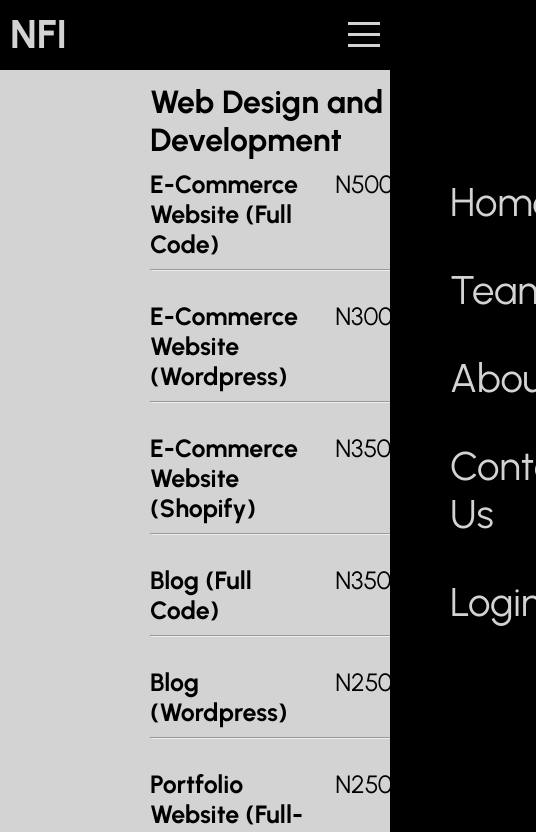
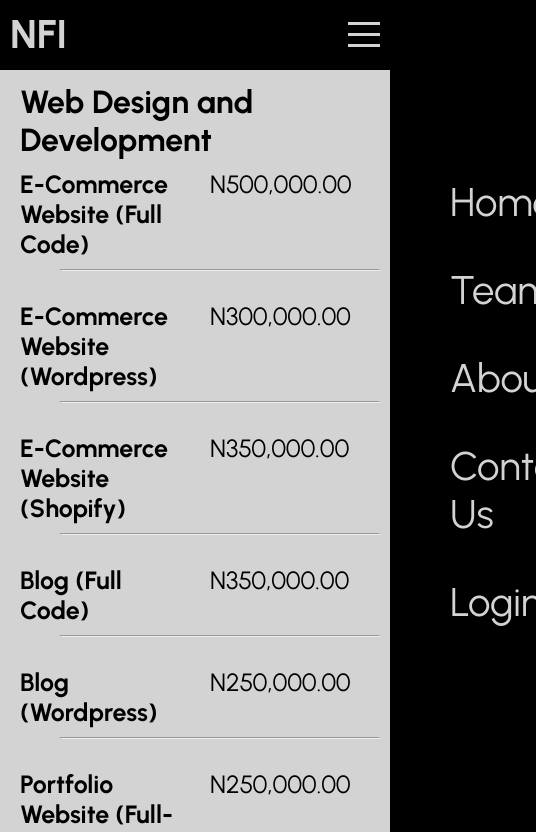
Before and after one commit to papijo/NFI, a React (Create React App) app: page /services in a window 390 px wide. Shown: the top 832 px of the page, 536 px wide, since content can reach past the window. Built offline with nearby package versions, Linux system fonts and the light colour scheme.

Commit message:
Responsive Design

```diff
--- a/src/components/ServicePageLeftInfo.jsx
+++ b/src/components/ServicePageLeftInfo.jsx
@@ -1,6 +1,7 @@
 import React from "react";
 import styled from "styled-components";
 import "animate.css";
+import { mobile, tablet } from "../responsive";
 
 const Container = styled.div``;
 // const ServiceTitle = styled.h2`
@@ -15,6 +16,7 @@ const ServiceWrapperKey = styled.div`
   font-size: 25px;
   margin-left: 50px;
   font-weight: bold;
+  ${mobile({ marginLeft: "10px" })}
 `;
 const ServiceWrapperPrice = styled.div`
   flex: 1;
--- a/src/components/Services.jsx
+++ b/src/components/Services.jsx
@@ -14,6 +14,7 @@ const Container = styled.div`
     height: "60px",
     marginTop: "0px",
     padding: "2px",
+    flexDirection: "column",
   })}
   ${tablet({ height: "70vh", margin: "0px" })}
 `;
--- a/src/components/SliderTest.jsx
+++ b/src/components/SliderTest.jsx
@@ -33,7 +33,7 @@ import "slick-carousel/slick/slick-theme.css";
 const Container = styled.div`
   padding-bottom: 5px;
   z-index: -1;
-  ${mobile({ marginTop: "300px" })}
+  ${mobile({ marginTop: "950px" })}
 `;
 
 const Wrapper = styled.div`
@@ -77,7 +77,7 @@ const SliderTest = () => {
     centerMode: true,
     variableWidth: true,
     autoplay: true,
-    autoplaySpeed: 100,
+    autoplaySpeed: 1000,
     cssEase: "linear",
     pauseOnHover: true,
     initialSlide: 0,
@@ -92,7 +92,7 @@ const SliderTest = () => {
           slidesToShow: 1,
           variableWidth: true,
           autoplay: true,
-          autoplaySpeed: 100,
+          autoplaySpeed: 1000,
           cssEase: "linear",
           pauseOnHover: true,
           initialSlide: 0,
--- a/src/pages/ServicePage.jsx
+++ b/src/pages/ServicePage.jsx
@@ -1,10 +1,11 @@
 import React from "react";
 import styled from "styled-components";
-
 import ServicePageLeftInfo from "../components/ServicePageLeftInfo";
 import { servicesWeb } from "../data";
 import "animate.css";
 import Footer from "../components/Footer";
+import { mobile, tablet } from "../responsive";
+
 const Container = styled.div`
   background-color: lightgray;
   color: black;
@@ -21,6 +22,7 @@ const InnerWrapper = styled.div`
   display: flex;
   margin-left: 100px;
   margin-right: 200px;
+  ${mobile({ marginLeft: "10px", marginRight: "10px" })}
 `;
 const Left = styled.div`
   flex: 1;
@@ -31,6 +33,7 @@ const LeftWrapperTitle = styled.h1`
   margin-left: 50px;
   font-weight: bolder;
   margin-bottom: 10px;
+  ${mobile({ marginLeft: "10px" })}
 `;
 // const LeftInnerWrapper = styled.div`
 //   display: flex;
@@ -48,6 +51,8 @@ const LeftWrapperTitle = styled.h1`
 
 const Right = styled.div`
   flex: 1;
+  ${mobile({ display: "none" })}
+  ${tablet({ display: "none" })}
 `;
 
 const ServicePage = () => {
```
